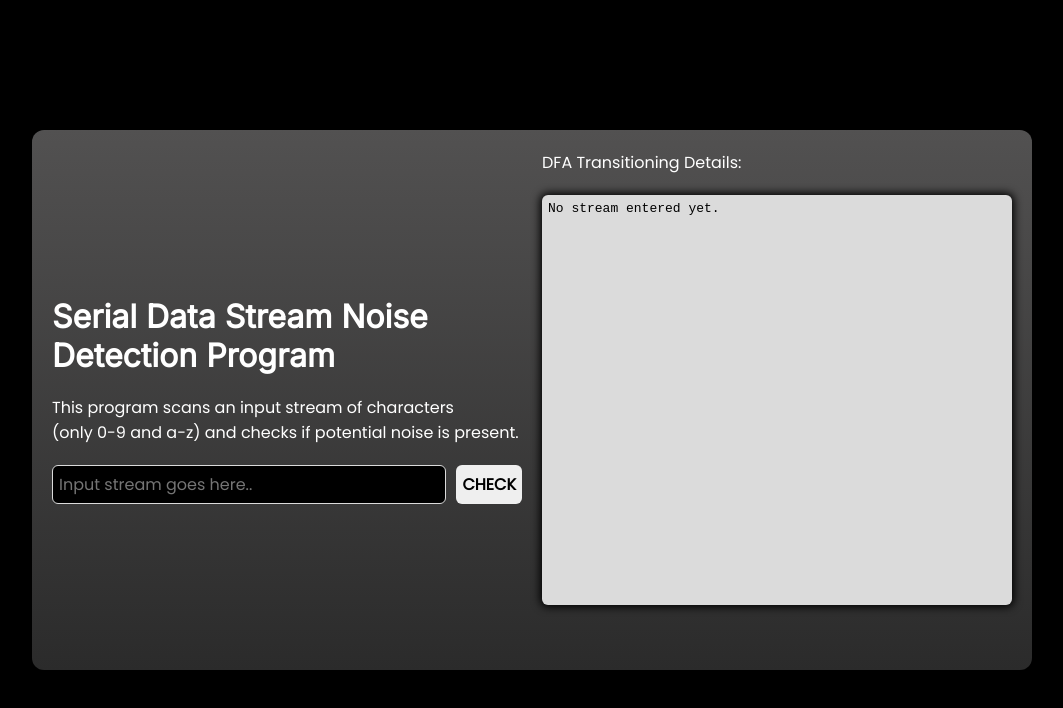
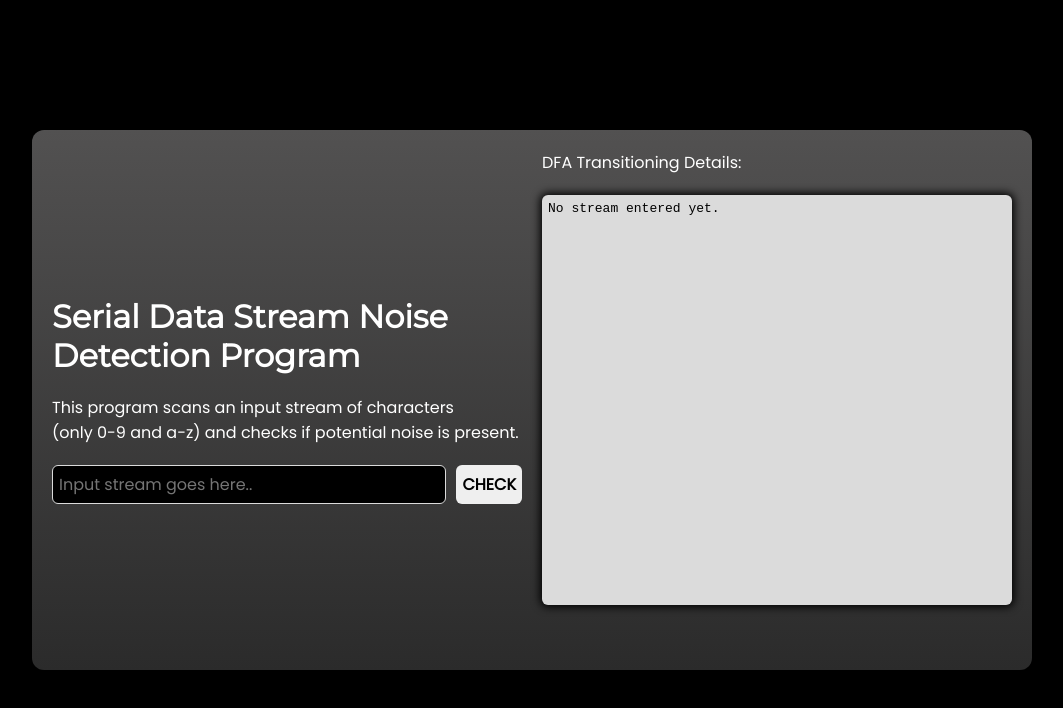
Before and after one commit to NeoTSZ/DFA-Project, a website built with Vite: page index.html in a window 1280 px wide. Shown: the whole page, without its empty margins (108-1171 px from the left). Built offline with nearby package versions, Linux system fonts and the light colour scheme.

Commit message:
Fonts updated.

```diff
--- a/index.html
+++ b/index.html
@@ -6,7 +6,7 @@
   <meta charset="UTF-8" />
   <meta name="viewport" content="width=device-width, initial-scale=1.0" />
   <link rel="stylesheet" href="src/style.css">
-  <link rel="stylesheet" href="https://fonts.googleapis.com/css?family=Inter">
+  <link rel="stylesheet" href="https://fonts.googleapis.com/css?family=Montserrat">
   <link rel="stylesheet" href="https://fonts.googleapis.com/css?family=Poppins">
 
   <title>Serial Noise Detector</title>
--- a/src/style.css
+++ b/src/style.css
@@ -69,7 +69,7 @@ body
 h1
 {
   color: white;
-  font-family: "Inter";
+  font-family: "Montserrat";
 }
 
 button, input
```
